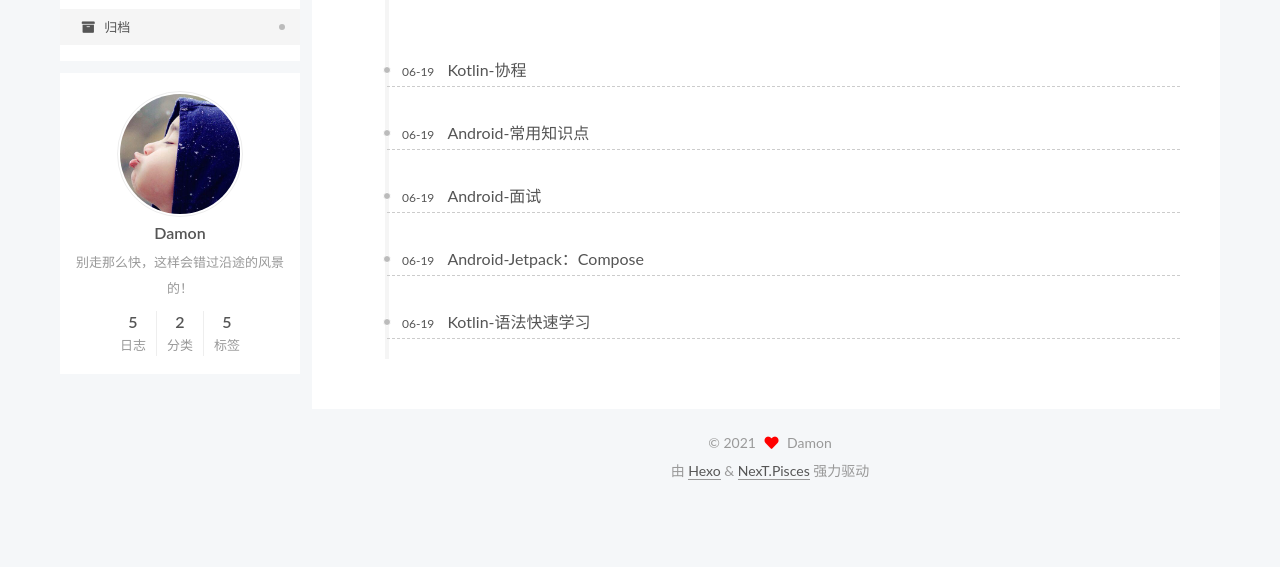
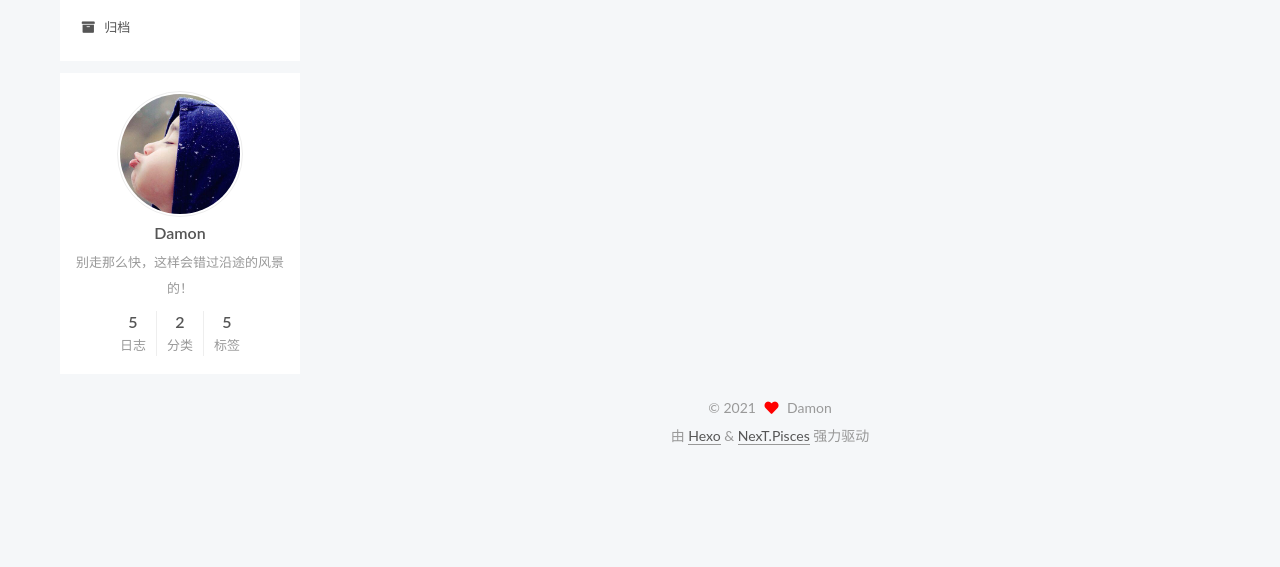
Before and after one commit to shengMR/shengMR.github.io, a plain HTML site: page about/index.html in a window 1280 px wide. Shown: the part 233-800 px from the top of the page. Drawn offline with Linux system fonts and the light colour scheme.

Commit message:
Site updated: 2021-06-21 14:09:39

```diff
--- a/archives/2021/06/index.html
+++ b/about/index.html
@@ -22,15 +22,17 @@
 
   <meta name="description" content="别走那么快，这样会错过沿途的风景的！">
 <meta property="og:type" content="website">
-<meta property="og:title" content="Damon-Blog">
-<meta property="og:url" content="http://example.com/archives/2021/06/index.html">
+<meta property="og:title" content="关于">
+<meta property="og:url" content="http://example.com/about/index.html">
 <meta property="og:site_name" content="Damon-Blog">
 <meta property="og:description" content="别走那么快，这样会错过沿途的风景的！">
 <meta property="og:locale" content="zh_CN">
+<meta property="article:published_time" content="2021-06-21T06:07:36.000Z">
+<meta property="article:modified_time" content="2021-06-21T06:08:44.764Z">
 <meta property="article:author" content="Damon">
 <meta name="twitter:card" content="summary">
 
-<link rel="canonical" href="http://example.com/archives/2021/06/">
+<link rel="canonical" href="http://example.com/about/">
 
 
 <script id="page-configurations">
@@ -43,7 +45,8 @@
   };
 </script>
 
-  <title>归档 | Damon-Blog</title>
+  <title>关于 | Damon-Blog
+</title>
 
 
 
@@ -156,127 +159,37 @@
         <div class="content-wrap">
 
 
-          <div class="content archive">
+
+
+          <div class="content page posts-expand">
 
 
 
 
 
-  <div class="post-block">
-    <div class="posts-collapse">
-      <div class="collection-title">
-        <span class="collection-header">嗯..! 目前共计 5 篇日志。 继续努力。</span>
+    <div class="post-block" lang="zh-CN">
+      <header class="post-header">
+
+<h1 class="post-title" itemprop="name headline">关于
+</h1>
+
+<div class="post-meta">
+
+
+</div>
+
+</header>
+
+
+
+
+      <div class="post-body">
+
       </div>
 
 
-    <div class="collection-year">
-      <span class="collection-header">2021</span>
-    </div>
-
-  <article itemscope itemtype="http://schema.org/Article">
-    <header class="post-header">
-
-      <div class="post-meta">
-        <time itemprop="dateCreated"
-              datetime="2021-06-19T16:24:08+08:00"
-              content="2021-06-19">
-          06-19
-        </time>
-      </div>
-
-      <div class="post-title">
-          <a class="post-title-link" href="/2021/06/19/Android/Kotlin/Kotlin-%E5%8D%8F%E7%A8%8B/" itemprop="url">
-            <span itemprop="name">Kotlin-协程</span>
-          </a>
-      </div>
-
-    </header>
-  </article>
-
-  <article itemscope itemtype="http://schema.org/Article">
-    <header class="post-header">
-
-      <div class="post-meta">
-        <time itemprop="dateCreated"
-              datetime="2021-06-19T16:24:08+08:00"
-              content="2021-06-19">
-          06-19
-        </time>
-      </div>
-
-      <div class="post-title">
-          <a class="post-title-link" href="/2021/06/19/Android/Android%E5%B8%B8%E7%94%A8%E7%9F%A5%E8%AF%86%E7%82%B9/" itemprop="url">
-            <span itemprop="name">Android-常用知识点</span>
-          </a>
-      </div>
-
-    </header>
-  </article>
-
-  <article itemscope itemtype="http://schema.org/Article">
-    <header class="post-header">
-
-      <div class="post-meta">
-        <time itemprop="dateCreated"
-              datetime="2021-06-19T16:24:08+08:00"
-              content="2021-06-19">
-          06-19
-        </time>
-      </div>
-
-      <div class="post-title">
-          <a class="post-title-link" href="/2021/06/19/Android/%E9%9D%A2%E8%AF%95/Android%E9%9D%A2%E8%AF%95/" itemprop="url">
-            <span itemprop="name">Android-面试</span>
-          </a>
-      </div>
-
-    </header>
-  </article>
-
-  <article itemscope itemtype="http://schema.org/Article">
-    <header class="post-header">
-
-      <div class="post-meta">
-        <time itemprop="dateCreated"
-              datetime="2021-06-19T16:24:08+08:00"
-              content="2021-06-19">
-          06-19
-        </time>
-      </div>
-
-      <div class="post-title">
-          <a class="post-title-link" href="/2021/06/19/Android/Jetpack/Compose/Compose/" itemprop="url">
-            <span itemprop="name">Android-Jetpack：Compose</span>
-          </a>
-      </div>
-
-    </header>
-  </article>
-
-  <article itemscope itemtype="http://schema.org/Article">
-    <header class="post-header">
-
-      <div class="post-meta">
-        <time itemprop="dateCreated"
-              datetime="2021-06-19T16:24:08+08:00"
-              content="2021-06-19">
-          06-19
-        </time>
-      </div>
-
-      <div class="post-title">
-          <a class="post-title-link" href="/2021/06/19/Android/Kotlin/Kotlin%E8%AF%AD%E6%B3%95%E5%BF%AB%E9%80%9F%E5%AD%A6%E4%B9%A0/" itemprop="url">
-            <span itemprop="name">Kotlin-语法快速学习</span>
-          </a>
-      </div>
-
-    </header>
-  </article>
-
 
     </div>
-  </div>
-
 
 
 
--- a/content.json
+++ b/content.json
@@ -1 +1 @@
-[{"title":"Kotlin-协程","date":"2021-06-19T08:24:08.000Z","path":"2021/06/19/Android/Kotlin/Kotlin-协程/","tags":[{"name":"Android","slug":"Android","permalink":"http://example.com/tags/Android/"},{"name":"Kotlin","slug":"Kotlin","permalink":"http://example.com/tags/Kotlin/"}]},{"title":"Android-常用知识点","date":"2021-06-19T08:24:08.000Z","path":"2021/06/19/Android/Android常用知识点/","tags":[{"name":"Android","slug":"Android","permalink":"http://example.com/tags/Android/"}]},{"title":"Android-面试","date":"2021-06-19T08:24:08.000Z","path":"2021/06/19/Android/面试/Android面试/","tags":[{"name":"Android","slug":"Android","permalink":"http://example.com/tags/Android/"},{"name":"面试","slug":"面试","permalink":"http://example.com/tags/%E9%9D%A2%E8%AF%95/"}]},{"title":"Android-Jetpack：Compose","date":"2021-06-19T08:24:08.000Z","path":"2021/06/19/Android/Jetpack/Compose/Compose/","tags":[{"name":"Android","slug":"Android","permalink":"http://example.com/tags/Android/"},{"name":"Jetpack","slug":"Jetpack","permalink":"http://example.com/tags/Jetpack/"},{"name":"Compose","slug":"Compose","permalink":"http://example.com/tags/Compose/"}]},{"title":"Kotlin-语法快速学习","date":"2021-06-19T08:24:08.000Z","path":"2021/06/19/Android/Kotlin/Kotlin语法快速学习/","tags":[{"name":"Android","slug":"Android","permalink":"http://example.com/tags/Android/"},{"name":"Kotlin","slug":"Kotlin","permalink":"http://example.com/tags/Kotlin/"}]}]
+[{"title":"Android-常用知识点","date":"2021-06-19T08:24:08.000Z","path":"2021/06/19/Android/Android常用知识点/","tags":[{"name":"Android","slug":"Android","permalink":"http://example.com/tags/Android/"}]},{"title":"Kotlin-协程","date":"2021-06-19T08:24:08.000Z","path":"2021/06/19/Android/Kotlin/Kotlin-协程/","tags":[{"name":"Android","slug":"Android","permalink":"http://example.com/tags/Android/"},{"name":"Kotlin","slug":"Kotlin","permalink":"http://example.com/tags/Kotlin/"}]},{"title":"Android-面试","date":"2021-06-19T08:24:08.000Z","path":"2021/06/19/Android/面试/Android面试/","tags":[{"name":"Android","slug":"Android","permalink":"http://example.com/tags/Android/"},{"name":"面试","slug":"面试","permalink":"http://example.com/tags/%E9%9D%A2%E8%AF%95/"}]},{"title":"Android-Jetpack：Compose","date":"2021-06-19T08:24:08.000Z","path":"2021/06/19/Android/Jetpack/Compose/Compose/","tags":[{"name":"Android","slug":"Android","permalink":"http://example.com/tags/Android/"},{"name":"Jetpack","slug":"Jetpack","permalink":"http://example.com/tags/Jetpack/"},{"name":"Compose","slug":"Compose","permalink":"http://example.com/tags/Compose/"}]},{"title":"Kotlin-语法快速学习","date":"2021-06-19T08:24:08.000Z","path":"2021/06/19/Android/Kotlin/Kotlin语法快速学习/","tags":[{"name":"Android","slug":"Android","permalink":"http://example.com/tags/Android/"},{"name":"Kotlin","slug":"Kotlin","permalink":"http://example.com/tags/Kotlin/"}]}]
--- a/css/main.css
+++ b/css/main.css
@@ -1175,7 +1175,7 @@ pre .javascript .function {
 }
 .links-of-author a::before,
 .links-of-author span.exturl::before {
-  background: #a63bbf;
+  background: #be26df;
   border-radius: 50%;
   content: ' ';
   display: inline-block;
```
Also changed, not shown: 2021/06/19/Android/Android常用知识点/index.html (+3 -6 lines), 2021/06/19/Android/Kotlin/Kotlin-协程/index.html (+6 -3 lines), 2021/06/19/Android/面试/Android面试/index.html (+2 -2 lines), archives/2021/index.html (+4 -4 lines), archives/index.html (+4 -4 lines), index.html (+73 -73 lines), tags/Android/index.html (+4 -4 lines).
